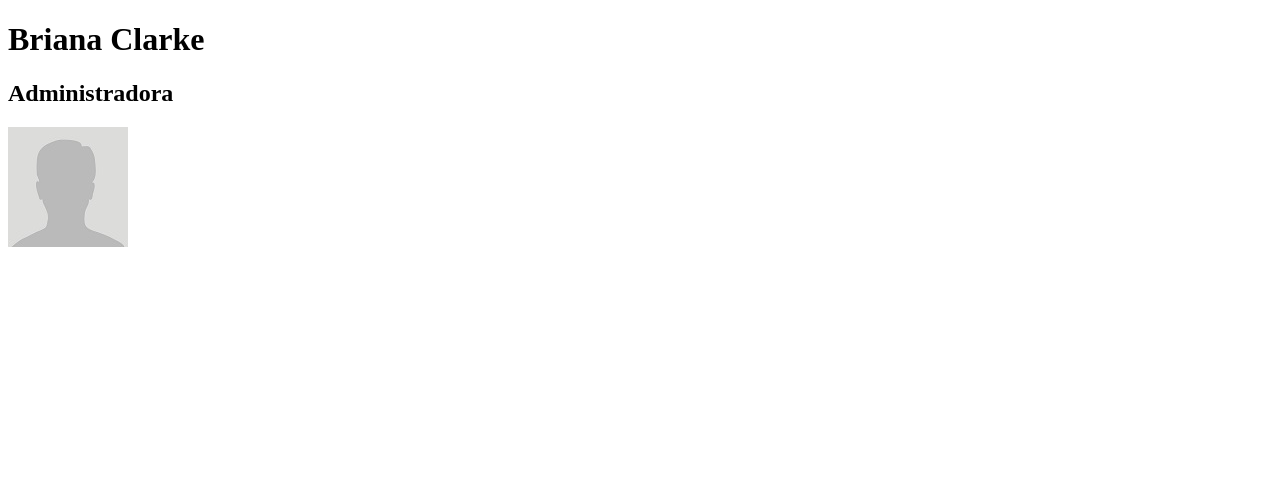
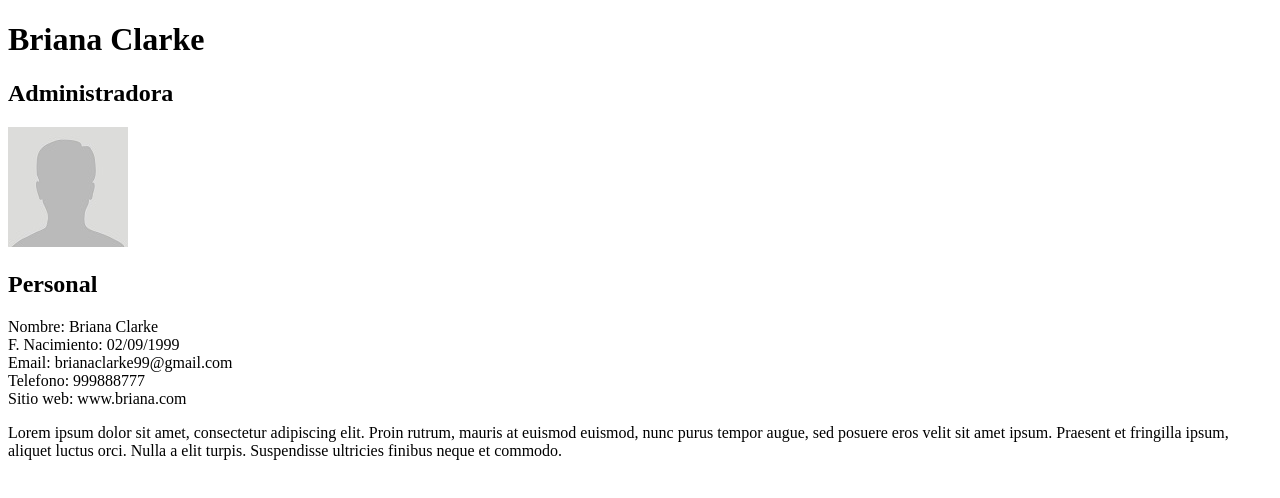
Before and after one commit to Brianacc99/Segundo-Reto-S2, a plain HTML site: page index.html in a window 1280 px wide. Drawn offline with Linux system fonts and the light colour scheme.

Commit message:
Añadi seccion 1 al CV

```diff
--- a/index.html
+++ b/index.html
@@ -1,14 +1,30 @@
 <!DOCTYPE html>
 <html lang="en">
   <head>
-    <meta charset="UTF-8">
-    <meta name="viewport" content="width=device-width, initial-scale=1.0">
+    <meta charset="UTF-8" />
+    <meta name="viewport" content="width=device-width, initial-scale=1.0" />
     <title>Curriculum Vitae</title>
   </head>
   <body>
-  <header><h1>Briana Clarke</h1>
+    <header>
+      <h1>Briana Clarke</h1>
       <h2>Administradora</h2>
-    <img src="images/persona.png">
+      <img src="images/persona.png" />
     </header>
+    <main>
+      <section>
+        <h2>Personal</h2>
+        <nav>Nombre: Briana Clarke</nav>
+        <nav>F. Nacimiento: 02/09/1999</nav>
+        <nav>Email: brianaclarke99@gmail.com</nav>
+        <nav>Telefono: 999888777</nav>
+        <nav>Sitio web: www.briana.com</nav>
+
+        <p>Lorem ipsum dolor sit amet, consectetur adipiscing elit. Proin rutrum, mauris at euismod euismod, nunc
+            purus tempor augue, sed posuere eros velit sit amet ipsum. Praesent et fringilla ipsum, aliquet luctus
+            orci. Nulla a elit turpis. Suspendisse ultricies finibus neque et commodo.</p>
+    </section>
+
+    </main>
   </body>
 </html>
```
Lines whose indentation alone changed are shown as unchanged.
